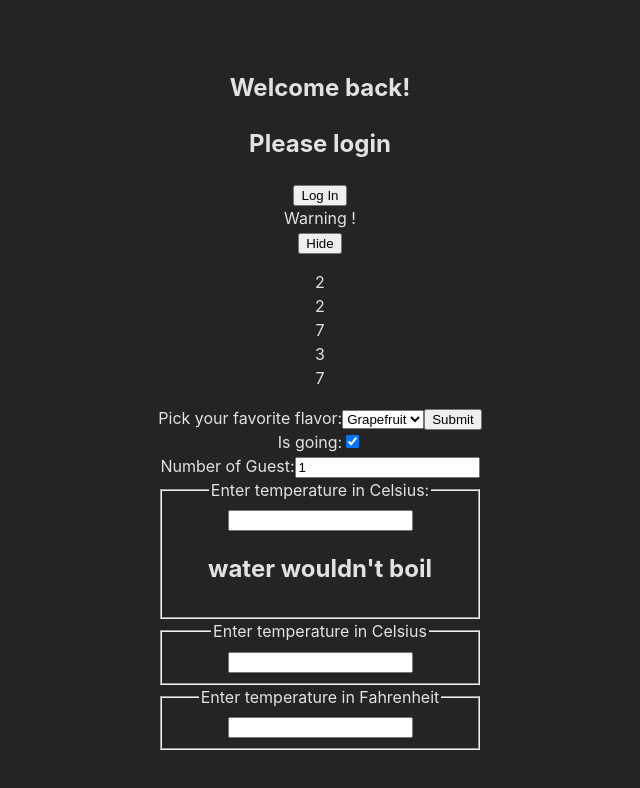
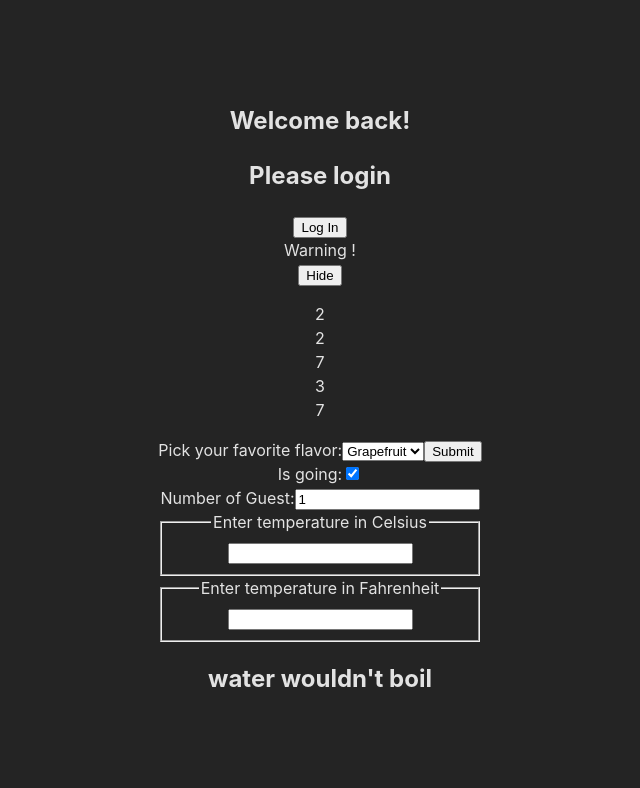
Before and after one commit to repsweet080303/react-training, a React (Vite) app in the folder vite-project-tsx/: page / in a window 1280 px wide. Shown: the top 788 px of the page, without its empty margins (320-960 px from the left). Built offline with nearby package versions, Linux system fonts and the light colour scheme.

Commit message:
#10 develop Calculator component and sync in both input

```diff
--- a/vite-project-tsx/index.html
+++ b/vite-project-tsx/index.html
@@ -10,5 +10,6 @@
     <div id="root"></div>
     <script type="module" src="src/listAndKey/list.tsx"></script>
     <script type="module" src="/src/main.tsx"></script>
+    <script type="module" src='/src//LiftingStateUp/modules.tsx'></script>
   </body>
 </html>
--- a/vite-project-tsx/src/App.tsx
+++ b/vite-project-tsx/src/App.tsx
@@ -6,7 +6,6 @@ import ListNumber from './listAndKey/ListNumber';
 import NameForm from './form/NameForm';
 import Reservation from './form/Reservation';
 import Caculator from './LiftingStateUp/Calculator';
-import TemperatureInput from './LiftingStateUp/TemperatureInput';
 function App() {
   return (
     <div className='App'>
@@ -17,8 +16,6 @@ function App() {
       <NameForm />
       <Reservation />
       <Caculator/>
-      <TemperatureInput scale='c'/>
-      <TemperatureInput scale='f'/>
     </div>
   );
 }
--- a/vite-project-tsx/src/LiftingStateUp/BoilingVerdict.tsx
+++ b/vite-project-tsx/src/LiftingStateUp/BoilingVerdict.tsx
@@ -6,7 +6,7 @@ interface Props {
 
 function BoilingVerdict(props: Props) {
   if (props.celsius >= 100) {
-    return <h2>water would boil</h2>;
+    return <h2>water Boillll</h2>;
   }
   return <h2>water wouldn't boil</h2>;
 }
--- a/vite-project-tsx/src/LiftingStateUp/Calculator.tsx
+++ b/vite-project-tsx/src/LiftingStateUp/Calculator.tsx
@@ -1,8 +1,11 @@
 import React from 'react';
 import BoilingVerdict from './BoilingVerdict';
+import TemperatureInput from './TemperatureInput';
+import { tryConvert, toCelsius, toFahrenheit } from './modules';
 
 interface State {
   temperature: string;
+  scale: string;
 }
 
 interface Props {}
@@ -10,22 +13,40 @@ interface Props {}
 class Caculator extends React.Component<{}, State> {
   constructor(props: Props) {
     super(props);
-    this.state = { temperature: '' };
-    this.handleInputChange = this.handleInputChange.bind(this);
+    this.state = { temperature: '', scale: 'f' };
+    this.handleCelsiusChange = this.handleCelsiusChange.bind(this);
+    this.handleFahrenheitChange = this.handleFahrenheitChange.bind(this);
   }
 
-  handleInputChange(event: React.ChangeEvent<HTMLInputElement>) {
-    this.setState({ temperature: event.target.value });
+  handleCelsiusChange(temperature: string) {
+    this.setState({ temperature, scale: 'c' });
+  }
+
+  handleFahrenheitChange(temperature: string) {
+    this.setState({ temperature, scale: 'f' });
   }
 
   render(): React.ReactNode {
+    const scale = this.state.scale;
     const temperature = this.state.temperature;
+    const celsius =
+      scale === 'c' ? temperature : tryConvert(temperature, toCelsius);
+    const fahrenheit =
+      scale === 'f' ? temperature : tryConvert(temperature, toFahrenheit);
     return (
-      <fieldset>
-        <legend>Enter temperature in Celsius:</legend>
-        <input value={temperature} onChange={this.handleInputChange}/>
-          <BoilingVerdict celsius={parseFloat(temperature)} />
-      </fieldset>
+      <>
+        <TemperatureInput
+          scale='c'
+          temperature={celsius}
+          onTemperatureChange={this.handleCelsiusChange}
+        />
+        <TemperatureInput
+          scale='f'
+          temperature={fahrenheit}
+          onTemperatureChange={this.handleFahrenheitChange}
+        />
+        <BoilingVerdict celsius={parseFloat(celsius)} />
+      </>
     );
   }
 }
--- a/vite-project-tsx/src/LiftingStateUp/TemperatureInput.tsx
+++ b/vite-project-tsx/src/LiftingStateUp/TemperatureInput.tsx
@@ -10,7 +10,9 @@ interface State {
 }
 
 interface Props {
-  scale: string;
+  scale: 'c' | 'f';
+  temperature: string;
+  onTemperatureChange: (temperature: string) => void;
 }
 
 class TemperatureInput extends React.Component<Props, State> {
@@ -21,11 +23,12 @@ class TemperatureInput extends React.Component<Props, State> {
   }
 
   handleChange(event: React.ChangeEvent<HTMLInputElement>) {
-    this.setState({ temperature: event.target.value });
+    // this.setState({ temperature: event.target.value });
+    this.props.onTemperatureChange(event.target.value)
   }
 
   render(): React.ReactNode {
-    const temperature = this.state.temperature;
+    const temperature = this.props.temperature;
     const scale = this.props.scale;
     return (
       <fieldset>
--- /dev/null
+++ b/vite-project-tsx/src/LiftingStateUp/modules.tsx
@@ -0,0 +1,25 @@
+import React from 'react';
+
+function toCelsius(celsius: number): number {
+  return (celsius * 9) / 5 + 32;
+}
+
+function toFahrenheit(fahrenheit: number): number {
+  return ((fahrenheit - 32) * 5) / 9;
+}
+
+function tryConvert(
+  temperature: string,
+  convert: (input: number) => number
+): any {
+  const input = parseFloat(temperature);
+  if (Number.isNaN(input)) {
+    return '';
+  }
+
+  const output = convert(input);
+  const rounded = Math.round(output * 1000) / 1000;
+  return rounded.toString();
+}
+
+export { tryConvert, toCelsius, toFahrenheit };
```
